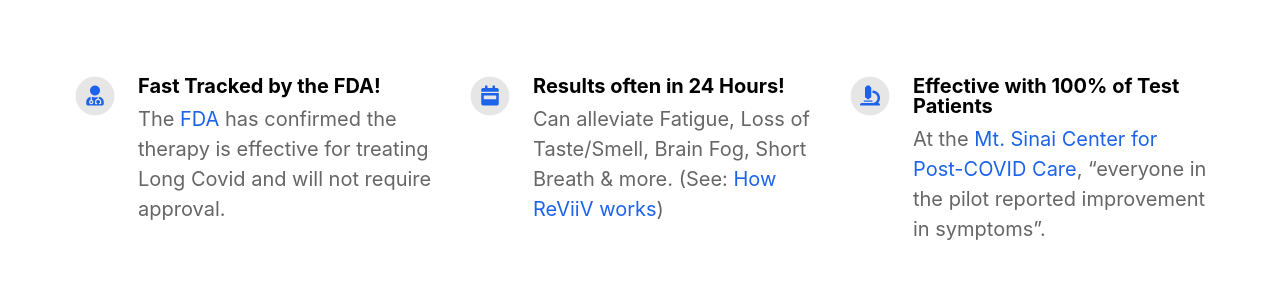
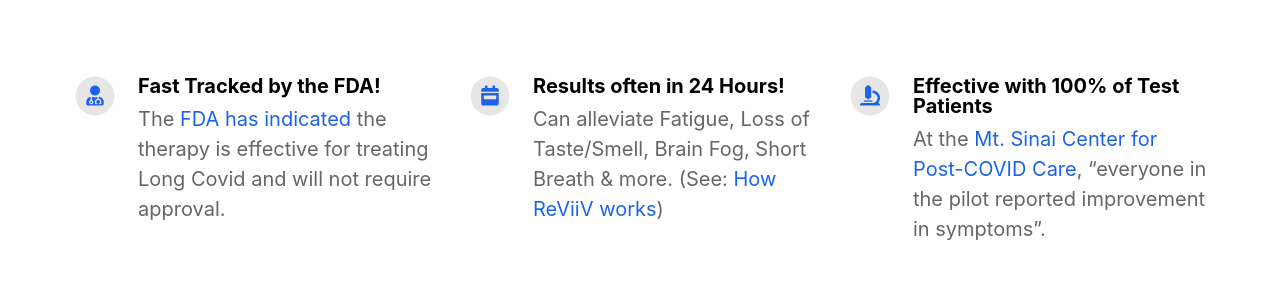
Before and after one commit to marcvanh/reviiv.me, a Jekyll site: the page built from index.html, in a window 1280 px wide. Shown: the part 1008-1308 px from the top of the page. Built offline with Jekyll 4.4.1, drawn with Linux system fonts in a browser that asks for light colours; nearby versions of some CDN libraries.

Commit message:
Update _config.yml

```diff
--- a/_config.yml
+++ b/_config.yml
@@ -36,7 +36,7 @@ youtube_username                          :
 features                                  :
 
   - title                                 : Fast Tracked by the FDA!
-    description                           : The <a href="https://www.theatlantic.com/magazine/archive/2021/04/unlocking-the-mysteries-of-long-covid/618076/?utm_source=newsletter&utm_medium=email&utm_campaign=atlantic-daily-newsletter&utm_content=20210308&silverid-ref=NDQ1Mzc4MzU1NDgxS0" target="_blank">FDA</a> has confirmed the therapy is effective for treating Long Covid and will not require approval.
+    description                           : The <a href="https://www.theatlantic.com/magazine/archive/2021/04/unlocking-the-mysteries-of-long-covid/618076/?utm_source=newsletter&utm_medium=email&utm_campaign=atlantic-daily-newsletter&utm_content=20210308&silverid-ref=NDQ1Mzc4MzU1NDgxS0" target="_blank">FDA has indicated</a> the therapy is effective for treating Long Covid and will not require approval.
     fontawesome_icon_name                 : user-md
 
   - title                                 : Results often in 24 Hours!
```
